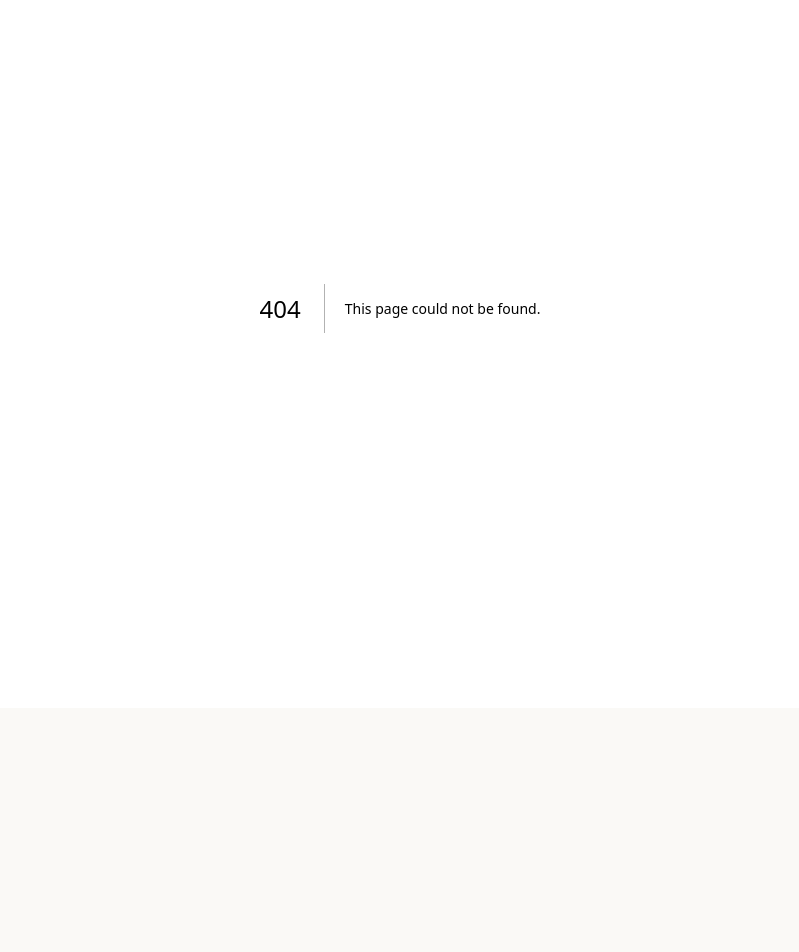
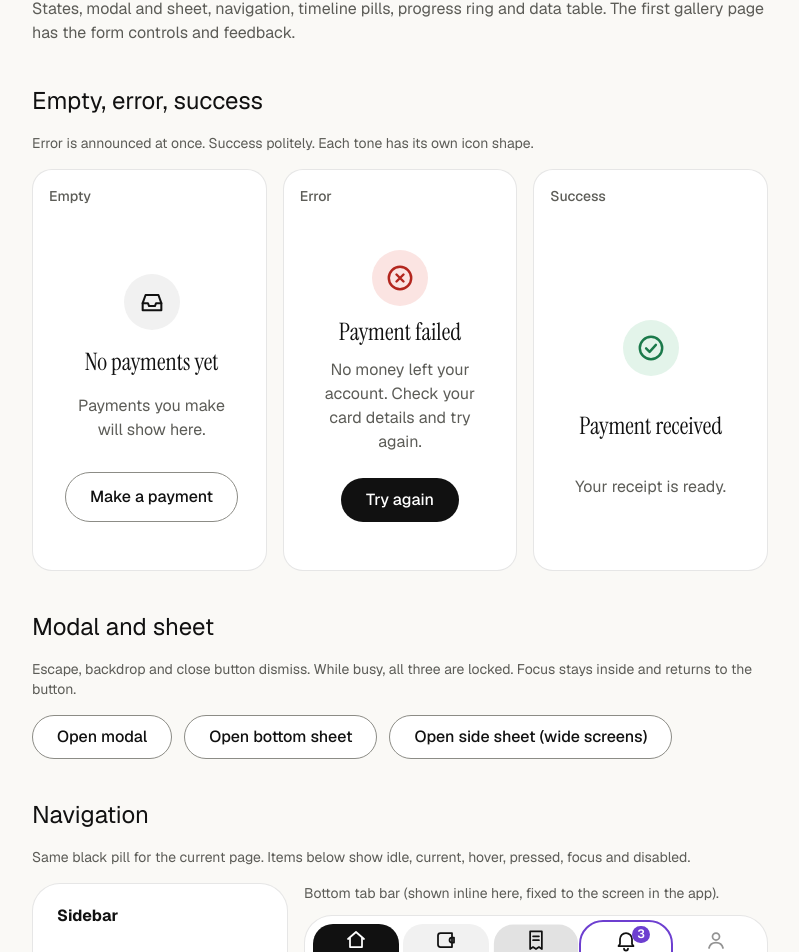
Before and after one commit to Echoblaze222/gg-app, a Next.js app: page /design-gallery/components in a window 1280 px wide. Before the commit this address had no page. Shown: the part 92-1044 px from the top of the page, without its empty margins (240-1039 px from the left). Before the commit the page ends 800 px from the top, so only its background shows below. Built offline with nearby package versions, Linux system fonts and the light colour scheme.

Commit message:
feat(design): gallery page for layout components (cover M3)

```diff
--- /dev/null
+++ b/app/(marketing)/design-gallery/ComponentGallery.tsx
@@ -0,0 +1,210 @@
+"use client";
+
+import { useState } from "react";
+import {
+  BellIcon,
+  BottomTabBar,
+  Button,
+  DataTable,
+  EmptyState,
+  ErrorState,
+  HomeIcon,
+  Modal,
+  ProgressRing,
+  ReceiptIcon,
+  Sheet,
+  Sidebar,
+  SuccessState,
+  TimelinePills,
+  UserIcon,
+  WalletIcon,
+} from "@/components/ui";
+import type { DataColumn, NavItem, TimelineItem } from "@/components/ui";
+
+/* Sample content for the gallery only. Amounts and dates are placeholders for layout, never shown outside this dev page. */
+
+const navItems: NavItem[] = [
+  { href: "#home", label: "Home", icon: <HomeIcon />, current: true },
+  { href: "#pay", label: "Pay", icon: <WalletIcon />, preview: "hover" },
+  { href: "#history", label: "History", icon: <ReceiptIcon />, preview: "pressed" },
+  { href: "#alerts", label: "Alerts", icon: <BellIcon />, badge: 3, preview: "focus" },
+  { href: "#me", label: "Profile", icon: <UserIcon />, disabled: true },
+];
+
+const timeline: TimelineItem[] = [
+  { id: "a", date: "Paid date", label: "Instalment 1", status: "paid" },
+  { id: "b", date: "Past due date", label: "Instalment 2", status: "overdue" },
+  { id: "c", date: "Awaiting check", label: "Instalment 3", status: "pending" },
+  { id: "d", date: "Next due date", label: "Instalment 4", status: "upcoming", current: true },
+  { id: "e", date: "Later date", label: "Instalment 5", status: "upcoming", preview: "hover" },
+];
+
+interface Row {
+  id: string;
+  reference: string;
+  amount: string;
+  status: string;
+}
+
+const rows: Row[] = [
+  { id: "1", reference: "Instalment 1", amount: "Amount", status: "Paid" },
+  { id: "2", reference: "Instalment 2", amount: "Amount", status: "Pending" },
+  { id: "3", reference: "Instalment 3", amount: "Amount", status: "Overdue" },
+];
+
+const columns: DataColumn<Row>[] = [
+  { key: "reference", header: "Reference", cell: (r) => r.reference, primary: true },
+  { key: "amount", header: "Amount", cell: (r) => r.amount, align: "end" },
+  { key: "status", header: "Status", cell: (r) => r.status },
+];
+
+function Block({ id, title, note, children }: { id: string; title: string; note?: string; children: React.ReactNode }) {
+  return (
+    <section className="grid gap-4" aria-labelledby={id}>
+      <h2 id={id} className="text-2xl">
+        {title}
+      </h2>
+      {note ? <p className="text-sm text-ink-muted">{note}</p> : null}
+      {children}
+    </section>
+  );
+}
+
+function Panel({ title, children }: { title: string; children: React.ReactNode }) {
+  return (
+    <div className="grid gap-3 rounded-lg border border-ink/10 bg-surface p-4">
+      <h3 className="text-sm font-medium text-ink-muted">{title}</h3>
+      {children}
+    </div>
+  );
+}
+
+export function ComponentGallery() {
+  const [modal, setModal] = useState(false);
+  const [busyModal, setBusyModal] = useState(false);
+  const [sheet, setSheet] = useState<false | "bottom" | "end">(false);
+  const [tableMode, setTableMode] = useState<"data" | "loading" | "error" | "empty">("data");
+
+  return (
+    <>
+      <Block id="gallery-states" title="Empty, error, success" note="Error is announced at once. Success politely. Each tone has its own icon shape.">
+        <div className="grid gap-4 sm:grid-cols-3">
+          <Panel title="Empty">
+            <EmptyState compact headingLevel={3} title="No payments yet" action={<Button variant="secondary">Make a payment</Button>}>
+              Payments you make will show here.
+            </EmptyState>
+          </Panel>
+          <Panel title="Error">
+            <ErrorState compact headingLevel={3} title="Payment failed" action={<Button>Try again</Button>}>
+              No money left your account. Check your card details and try again.
+            </ErrorState>
+          </Panel>
+          <Panel title="Success">
+            <SuccessState compact headingLevel={3} title="Payment received">
+              Your receipt is ready.
+            </SuccessState>
+          </Panel>
+        </div>
+      </Block>
+
+      <Block id="gallery-overlay" title="Modal and sheet" note="Escape, backdrop and close button dismiss. While busy, all three are locked. Focus stays inside and returns to the button.">
+        <div className="flex flex-wrap gap-3">
+          <Button variant="secondary" onClick={() => setModal(true)}>
+            Open modal
+          </Button>
+          <Button variant="secondary" onClick={() => setSheet("bottom")}>
+            Open bottom sheet
+          </Button>
+          <Button variant="secondary" onClick={() => setSheet("end")}>
+            Open side sheet (wide screens)
+          </Button>
+        </div>
+        <Modal
+          open={modal}
+          onClose={() => setModal(false)}
+          busy={busyModal}
+          busyLabel="Confirming"
+          title="Confirm contribution"
+          description="This is a gallery sample. Nothing is charged."
+          footer={
+            <>
+              <Button variant="quiet" onClick={() => setModal(false)} disabled={busyModal}>
+                Cancel
+              </Button>
+              <Button
+                status={busyModal ? "loading" : "idle"}
+                loadingLabel="Confirming"
+                onClick={() => {
+                  setBusyModal(true);
+                  window.setTimeout(() => {
+                    setBusyModal(false);
+                    setModal(false);
+                  }, 1500);
+                }}
+              >
+                Confirm
+              </Button>
+            </>
+          }
+        >
+          <p>Try Escape or the backdrop while it is confirming. They do nothing until it finishes.</p>
+        </Modal>
+        <Sheet
+          open={sheet !== false}
+          side={sheet === "end" ? "end" : "bottom"}
+          onClose={() => setSheet(false)}
+          title="More"
+          description="Longer menus and tasks go in a sheet."
+          footer={<Button onClick={() => setSheet(false)}>Done</Button>}
+        >
+          <p>Sheet content.</p>
+        </Sheet>
+      </Block>
+
+      <Block id="gallery-nav" title="Navigation" note="Same black pill for the current page. Items below show idle, current, hover, pressed, focus and disabled.">
+        <div className="grid gap-4 md:grid-cols-[16rem_1fr]">
+          <Sidebar label="Gallery sidebar" items={navItems} header={<strong>Sidebar</strong>} />
+          <div className="grid content-start gap-3">
+            <p className="text-sm text-ink-muted">Bottom tab bar (shown inline here, fixed to the screen in the app).</p>
+            <BottomTabBar label="Gallery tabs" items={navItems} placement="inline" />
+          </div>
+        </div>
+      </Block>
+
+      <Block id="gallery-timeline" title="Timeline pills" note="Vertical list on phones, a row from 768 px. The black pill is the next due item. Status is icon plus word.">
+        <TimelinePills label="Sample schedule" items={timeline} onSelect={() => {}} />
+      </Block>
+
+      <Block id="gallery-ring" title="Progress ring" note="Only for a real ratio. The parent sets loading, success and failure.">
+        <div className="flex flex-wrap items-start gap-8 rounded-lg border border-ink/10 bg-surface p-4">
+          <ProgressRing value={42} max={60} label="Sample collection" caption="42 of 60" />
+          <ProgressRing value={60} max={60} label="Sample complete" caption="Complete" status="success" successLabel="Complete" />
+          <ProgressRing value={0} label="Sample loading" status="loading" loadingLabel="Loading" caption="Loading" />
+          <ProgressRing value={0} label="Sample failed" status="failure" failureLabel="Could not load" caption="Could not load" />
+          <ProgressRing value={70} label="Large sample" size="lg" caption="Large" />
+        </div>
+      </Block>
+
+      <Block id="gallery-table" title="Data table" note="A table from 768 px, cards below it. Resize the window to see both.">
+        <div className="flex flex-wrap gap-2">
+          {(["data", "loading", "error", "empty"] as const).map((mode) => (
+            <Button key={mode} variant={tableMode === mode ? "primary" : "secondary"} onClick={() => setTableMode(mode)}>
+              {mode}
+            </Button>
+          ))}
+        </div>
+        <DataTable
+          caption="Sample payments"
+          columns={columns}
+          rows={tableMode === "empty" ? [] : rows}
+          getRowId={(r) => r.id}
+          loading={tableMode === "loading"}
+          error={tableMode === "error" ? "Sample error. No money moved." : undefined}
+          onRetry={() => setTableMode("data")}
+          emptyTitle="No payments yet"
+          emptyText="Payments you make will show here."
+        />
+      </Block>
+    </>
+  );
+}
--- /dev/null
+++ b/app/(marketing)/design-gallery/components/page.tsx
@@ -0,0 +1,22 @@
+import { notFound } from "next/navigation";
+import type { Metadata } from "next";
+import { ComponentGallery } from "../ComponentGallery";
+
+export const metadata: Metadata = { title: "Design gallery: layout components", robots: { index: false, follow: false } };
+
+export default function ComponentGalleryPage() {
+  // Dev only (ADR-008). Production builds return a 404.
+  if (process.env.NODE_ENV === "production") notFound();
+
+  return (
+    <main className="mx-auto grid max-w-3xl gap-10 px-4 py-10">
+      <header className="grid gap-2">
+        <h1 className="font-display text-4xl leading-tight">Layout components</h1>
+        <p className="text-ink-muted">
+          States, modal and sheet, navigation, timeline pills, progress ring and data table. The first gallery page has the form controls and feedback.
+        </p>
+      </header>
+      <ComponentGallery />
+    </main>
+  );
+}
```
